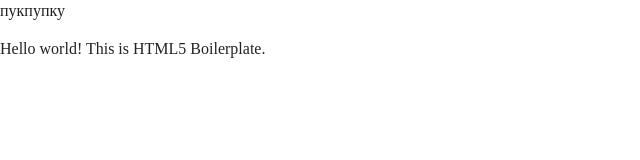
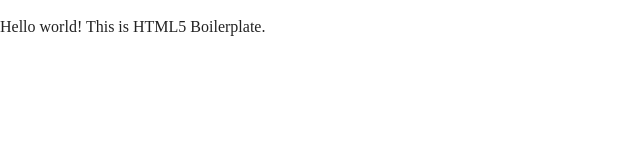
Before and after one commit to slkopsky/hello-world, a plain HTML site: page index.html in a window 1280 px wide. Shown: the whole page, without its empty margins (0-640 px from the left). Drawn offline with nearby package versions, Linux system fonts and the light colour scheme.

Commit message:
Initial commit(2)

```diff
--- a/index.html
+++ b/index.html
@@ -12,7 +12,7 @@
         <!-- Place favicon.ico in the root directory -->
 
         <link rel="stylesheet" href="css/normalize.css">
-        <link rel="stylesheet" href="css/main.css">пукпупку
+        <link rel="stylesheet" href="css/main.css">
     </head>
     <body>
         <!--[if lte IE 9]>
```
